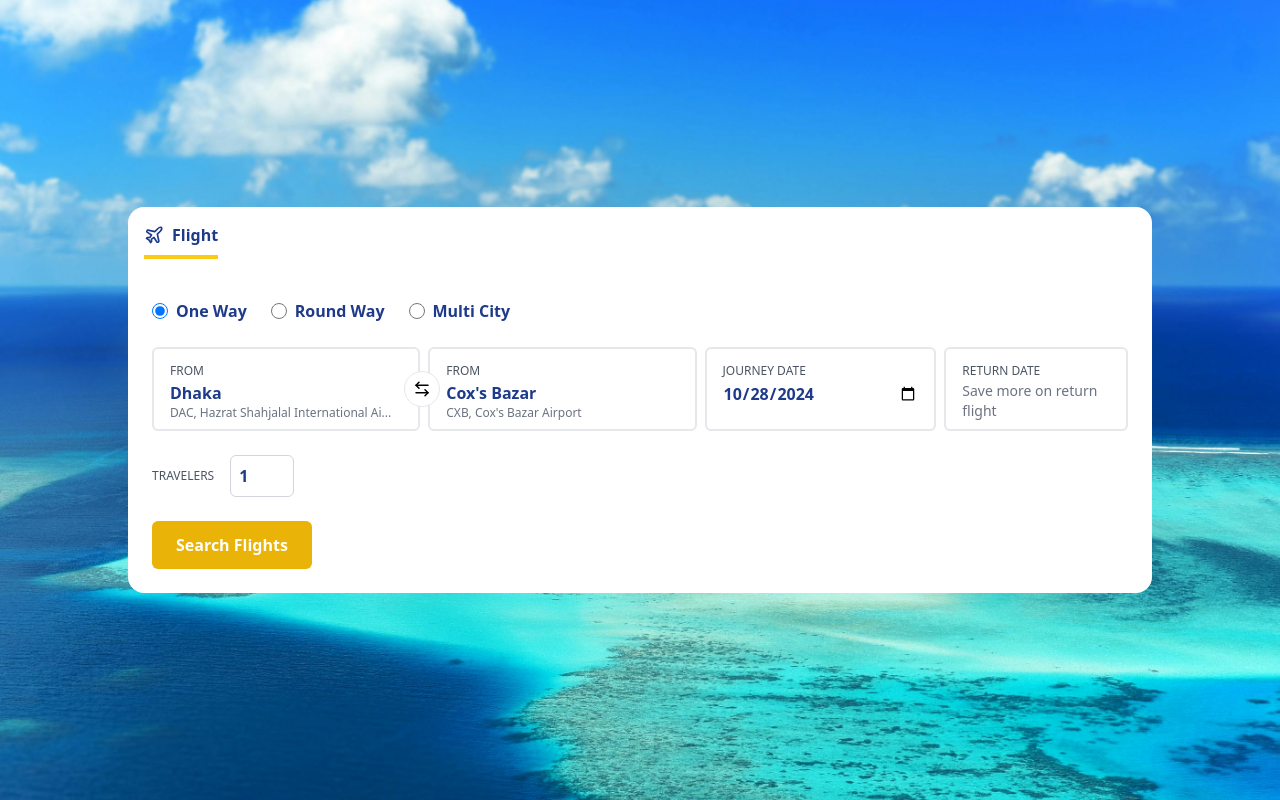
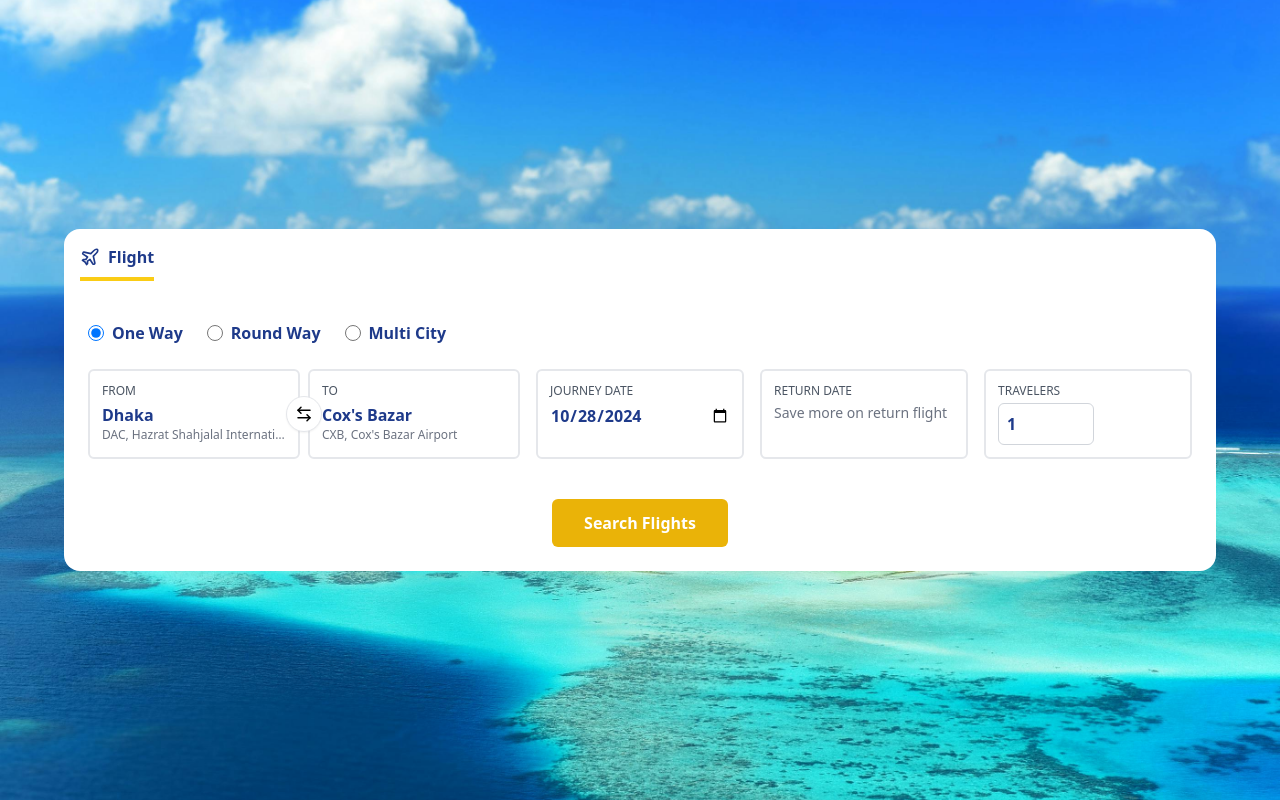
Before and after one commit to farijultanjim/BookNow, a Next.js app: page / in a window 1280 px wide. Built offline with nearby package versions, Linux system fonts and the light colour scheme.

Commit message:
initial design

```diff
--- a/app/page.jsx
+++ b/app/page.jsx
@@ -4,8 +4,8 @@ import Image from "next/image";
 
 export default function Home() {
   return (
-    <div className="h-screen bg-[url('/bg.jpg')] bg-cover bg-center">
-      <div className="flex items-center justify-center">
+    <div className="h-screen bg-[url('/bg.jpg')] bg-cover bg-center flex items-center justify-center  p-5">
+      <div >
         {/* <FlightSearchForm /> */}
         <FlightSearchHero />
       </div>
--- a/components/FlighSearchHero.jsx
+++ b/components/FlighSearchHero.jsx
@@ -1,7 +1,7 @@
 "use client";
 
 import React, { useState } from "react";
-import { ArrowLeftRight, Plane } from "lucide-react";
+import { ArrowLeftRight, Plane, X } from "lucide-react";
 
 const FlightSearchHero = () => {
   const [tripType, setTripType] = useState("oneWay");
@@ -15,7 +15,7 @@ const FlightSearchHero = () => {
   const [returnDate, setReturnDate] = useState("2024-10-31");
   const [travelers, setTravelers] = useState(1);
   const [multiCityLocations, setMultiCityLocations] = useState([
-    { from: "", fromCode: "", to: "", toCode: "" },
+    { from: "", fromCode: "", to: "", toCode: "", date: "" },
   ]);
 
   const handleSwapLocations = () => {
@@ -30,23 +30,15 @@ const FlightSearchHero = () => {
   const handleAddMultiCity = () => {
     setMultiCityLocations([
       ...multiCityLocations,
-      { from: "", fromCode: "", to: "", toCode: "" },
+      { from: "", fromCode: "", to: "", toCode: "", date: "" },
     ]);
   };
 
-  const handleSubmit = () => {
-    const searchParams = {
-      tripType,
-      fromLocation,
-      toLocation,
-      journeyDate,
-      returnDate: tripType === "roundWay" ? returnDate : null,
-      travelers,
-      multiCityLocations: tripType === "multiCity" ? multiCityLocations : [],
-    };
-
-    // You'd typically send the searchParams to your flight API or route handler
-    console.log("Searching with parameters:", searchParams);
+  const handleDeleteLocation = (index) => {
+    if (multiCityLocations.length > 1) {
+      const updatedLocations = multiCityLocations.filter((_, i) => i !== index);
+      setMultiCityLocations(updatedLocations);
+    }
   };
 
   const handleLocationChange = (value, type, index = null) => {
@@ -58,6 +50,8 @@ const FlightSearchHero = () => {
       } else if (type === "to") {
         updatedLocations[index].to = value;
         updatedLocations[index].toCode = `Code for ${value}`;
+      } else if (type === "date") {
+        updatedLocations[index].date = value;
       }
       setMultiCityLocations(updatedLocations);
     } else {
@@ -71,21 +65,33 @@ const FlightSearchHero = () => {
     }
   };
 
+  const handleSubmit = () => {
+    const searchParams = {
+      tripType,
+      fromLocation,
+      toLocation,
+      journeyDate,
+      returnDate: tripType === "roundWay" ? returnDate : null,
+      travelers,
+      multiCityLocations: tripType === "multiCity" ? multiCityLocations : [],
+    };
+    console.log("Searching with parameters:", searchParams);
+  };
+
   return (
-    <div className="flex items-center justify-center h-screen">
-      <div>
+    <div className="w-full max-w-6xl mx-auto">
       {/* Navigation Tabs */}
-        <div className="bg-white rounded-t-2xl w-full max-w-7xl mx-auto p-4 flex gap-8">
-          <div className="flex items-center gap-2 border-b-4 border-yellow-400 pb-2">
+      <div className="bg-white rounded-t-2xl p-4">
+        <div className="flex items-center gap-2 border-b-4 border-yellow-400 pb-2 w-fit">
           <Plane className="h-5 w-5 text-blue-900" />
           <span className="text-blue-900 font-semibold">Flight</span>
         </div>
       </div>
 
       {/* Search Form */}
-        <div className="bg-white rounded-b-2xl w-full max-w-5xl mx-auto p-6">
+      <div className="bg-white rounded-b-2xl p-6 space-y-6">
         {/* Trip Type Selection */}
-          <div className="flex gap-6 mb-6">
+        <div className="flex flex-wrap gap-6">
           <label className="flex items-center gap-2 cursor-pointer">
             <input
               type="radio"
@@ -118,62 +124,65 @@ const FlightSearchHero = () => {
           </label>
         </div>
 
-          {/* Search Fields */}
-          <div className="flex flex-col md:flex-row gap-2">
-            <div className="flex gap-2 relative">
+        {/* Main Search Grid */}
+        <div className="space-y-6">
+          {/* First Row - Common for all trip types */}
+          <div className="grid grid-cols-1 md:grid-cols-2 lg:grid-cols-5 gap-4">
+            {/* From/To Container */}
+            <div className="md:col-span-2 grid grid-cols-2 gap-2 relative">
               {/* From */}
-              <div className="border-2 rounded-md px-4 py-2">
-                <label className="text-xs text-gray-600 uppercase">FROM</label>
+              <div className="border-2 rounded-md p-3 bg-white">
+                <label className="text-xs text-gray-600 uppercase block mb-1">
+                  FROM
+                </label>
                 <input
                   type="text"
                   value={fromLocation}
                   onChange={(e) => handleLocationChange(e.target.value, "from")}
-                  className="text-blue-900 font-semibold w-full border-none"
+                  className="text-blue-900 font-semibold w-full outline-none"
                 />
-                <div className="text-xs text-gray-500 w-full ">{fromCode}</div>
+                <div className="text-xs text-gray-500 truncate">{fromCode}</div>
               </div>
 
-              {/* Swap Icon */}
-              <div className="absolute top-1/2 -translate-y-1/2 right-1/2 translate-x-4 ">
+              {/* Swap Button */}
               <button
                 onClick={handleSwapLocations}
-                  className="p-2 hover:bg-gray-100 rounded-full bg-white border"
+                className="absolute left-1/2 top-1/2 -translate-x-1/2 -translate-y-1/2 p-2 hover:bg-gray-100 rounded-full bg-white border shadow-sm z-10"
               >
                 <ArrowLeftRight size={18} />
               </button>
-              </div>
 
               {/* To */}
-              <div className="border-2 rounded-md px-4 py-2">
-                <label className="text-xs text-gray-600 uppercase">FROM</label>
+              <div className="border-2 rounded-md p-3 bg-white">
+                <label className="text-xs text-gray-600 uppercase block mb-1">
+                  TO
+                </label>
                 <input
                   type="text"
                   value={toLocation}
-                  onChange={(e) => handleLocationChange(e.target.value, "from")}
-                  className="text-blue-900 font-semibold w-full border-none"
+                  onChange={(e) => handleLocationChange(e.target.value, "to")}
+                  className="text-blue-900 font-semibold w-full outline-none"
                 />
-                <div className="text-xs text-gray-500 w-full ">{toCode}</div>
+                <div className="text-xs text-gray-500 truncate">{toCode}</div>
               </div>
             </div>
 
             {/* Journey Date */}
-            <div className="border-2 rounded-md px-4 py-2">
-              <label className="text-xs text-gray-600 uppercase">
+            <div className="border-2 rounded-md p-3 bg-white">
+              <label className="text-xs text-gray-600 uppercase block mb-1">
                 JOURNEY DATE
               </label>
               <input
                 type="date"
                 value={journeyDate}
                 onChange={(e) => setJourneyDate(e.target.value)}
-                className="text-blue-900 font-semibold w-full "
+                className="text-blue-900 font-semibold w-full outline-none"
               />
             </div>
 
             {/* Return Date */}
-
-            {tripType === "roundWay" || tripType === "oneWay" ? (
-              <div className="border-2 rounded-md px-4 py-2">
-                <label className="text-xs text-gray-600 uppercase">
+            <div className="border-2 rounded-md p-3 bg-white">
+              <label className="text-xs text-gray-600 uppercase block mb-1">
                 RETURN DATE
               </label>
               {tripType === "roundWay" ? (
@@ -181,98 +190,18 @@ const FlightSearchHero = () => {
                   type="date"
                   value={returnDate}
                   onChange={(e) => setReturnDate(e.target.value)}
-                    className="text-blue-900 font-semibold w-full "
+                  className="text-blue-900 font-semibold w-full outline-none"
                 />
               ) : (
-                  <p className="text-sm text-gray-500 ">
+                <p className="text-sm text-gray-500">
                   Save more on return flight
                 </p>
               )}
             </div>
-            ) : null}
-          </div>
 
-          {/* Multi-City Inputs */}
-          {tripType === "multiCity" &&
-            multiCityLocations.map((location, index) => (
-              <div key={index} className="flex gap-2 mt-4">
-                <div className="flex gap-2 relative">
-                  {/* From (For multicity) */}
-                  <div className="border-2 rounded-md px-4 py-2">
-                    <label className="text-xs text-gray-600 uppercase">
-                      FROM
-                    </label>
-                    <input
-                      type="text"
-                      value={location.from}
-                      onChange={(e) =>
-                        handleLocationChange(e.target.value, "from", index)
-                      }
-                      className="text-blue-900 font-semibold w-full border-none"
-                    />
-                    <div className="text-xs text-gray-500 w-full ">
-                      {fromCode}
-                    </div>
-                  </div>
-
-                  {/* Swap Icon */}
-                  <div className="absolute top-1/2 -translate-y-1/2 right-1/2 translate-x-4 ">
-                    <button
-                      onClick={handleSwapLocations}
-                      className="p-2 hover:bg-gray-100 rounded-full bg-white border"
-                    >
-                      <ArrowLeftRight size={18} />
-                    </button>
-                  </div>
-
-                  {/* To (For multicity) */}
-                  <div className="border-2 rounded-md px-4 py-2">
-                    <label className="text-xs text-gray-600 uppercase">
-                      FROM
-                    </label>
-                    <input
-                      type="text"
-                      value={location.to}
-                      onChange={(e) =>
-                        handleLocationChange(e.target.value, "to", index)
-                      }
-                      className="text-blue-900 font-semibold w-full border-none"
-                    />
-                    <div className="text-xs text-gray-500 w-full ">
-                      {toCode}
-                    </div>
-                  </div>
-                </div>
-                <div className="border-2 rounded-md px-4 py-2">
-                  <label className="text-xs text-gray-600 uppercase">
-                    JOURNEY DATE
-                  </label>
-                  <input
-                    type="date"
-                    value={journeyDate}
-                    onChange={(e) => setJourneyDate(e.target.value)}
-                    className="text-blue-900 font-semibold w-full "
-                  />
-                </div>
-              </div>
-            ))}
-
-          {/* Add Multi-City Button */}
-          {tripType === "multiCity" && (
-            <div className="mt-4">
-              <button
-                onClick={handleAddMultiCity}
-                className="bg-blue-500 text-white px-4 py-2 rounded-md"
-              >
-                Add More City
-              </button>
-            </div>
-          )}
-
-          {/* Travelers Input */}
-          <div className="mt-6">
-            <div className="flex gap-4 items-center">
-              <label className="text-xs text-gray-600 uppercase">
+            {/* Travelers - Common for all trip types */}
+            <div className="border-2 rounded-md p-3 bg-white">
+              <label className="text-xs text-gray-600 uppercase block mb-1">
                 TRAVELERS
               </label>
               <input
@@ -280,20 +209,107 @@ const FlightSearchHero = () => {
                 min="1"
                 value={travelers}
                 onChange={(e) => setTravelers(e.target.value)}
-                className="text-blue-900 font-semibold w-16 border border-gray-300 rounded-md p-2"
+                className="text-blue-900 font-semibold w-24 border border-gray-300 rounded-md p-2 outline-none"
               />
             </div>
           </div>
 
+          {/* Additional Multi-City Locations */}
+          {tripType === "multiCity" && (
+            <div className="space-y-4">
+              {multiCityLocations.map((location, index) => (
+                <div
+                  key={index}
+                  className="grid grid-cols-1 md:grid-cols-7 gap-4"
+                >
+                  <div className="md:col-span-3 grid grid-cols-2 gap-2">
+                    {/* From */}
+                    <div className="border-2 rounded-md p-3 bg-white">
+                      <label className="text-xs text-gray-600 uppercase block mb-1">
+                        FROM
+                      </label>
+                      <input
+                        type="text"
+                        value={location.from}
+                        placeholder="Select a City"
+                        onChange={(e) =>
+                          handleLocationChange(e.target.value, "from", index)
+                        }
+                        className="text-blue-900 font-semibold w-full outline-none"
+                      />
+                      <div className="text-xs text-gray-500 truncate">
+                        {location.fromCode}
+                      </div>
+                    </div>
+
+                    {/* To */}
+                    <div className="border-2 rounded-md p-3 bg-white">
+                      <label className="text-xs text-gray-600 uppercase block mb-1">
+                        TO
+                      </label>
+                      <input
+                        type="text"
+                        value={location.to}
+                        placeholder="Select a City"
+                        onChange={(e) =>
+                          handleLocationChange(e.target.value, "to", index)
+                        }
+                        className="text-blue-900 font-semibold w-full outline-none"
+                      />
+                      <div className="text-xs text-gray-500 truncate">
+                        {location.toCode}
+                      </div>
+                    </div>
+                  </div>
+
+                  {/* Journey Date */}
+                  <div className="md:col-span-2 border-2 rounded-md p-3 bg-white">
+                    <label className="text-xs text-gray-600 uppercase block mb-1">
+                      JOURNEY DATE
+                    </label>
+                    <input
+                      type="date"
+                      value={location.date}
+                      onChange={(e) =>
+                        handleLocationChange(e.target.value, "date", index)
+                      }
+                      className="text-blue-900 font-semibold w-full outline-none"
+                    />
+                  </div>
+
+                  {/* Delete Button */}
+                  {index > 0 && (
+                    <div className="flex items-center justify-end md:col-span-2">
+                      <button
+                        onClick={() => handleDeleteLocation(index)}
+                        className="p-2 hover:bg-red-50 text-red-500 rounded-full"
+                      >
+                        <X size={20} />
+                      </button>
+                    </div>
+                  )}
+                </div>
+              ))}
+
+              {/* Add City Button */}
+              <button
+                onClick={handleAddMultiCity}
+                className="w-full md:w-auto border-2 rounded-md px-6 py-3 text-blue-900 font-semibold hover:bg-gray-50"
+              >
+                Add More City
+              </button>
+            </div>
+          )}
+        </div>
+
         {/* Submit Button */}
-          <div className="mt-6">
+        <div className="flex justify-center pt-4">
           <button
             onClick={handleSubmit}
-              className="bg-yellow-500 text-white px-6 py-3 rounded-md font-semibold"
+            className="bg-yellow-500 hover:bg-yellow-600 text-white px-8 py-3 rounded-md font-semibold transition-colors"
           >
             Search Flights
           </button>
-          </div>
         </div>
       </div>
     </div>
```
Lines whose indentation alone changed are shown as unchanged.
